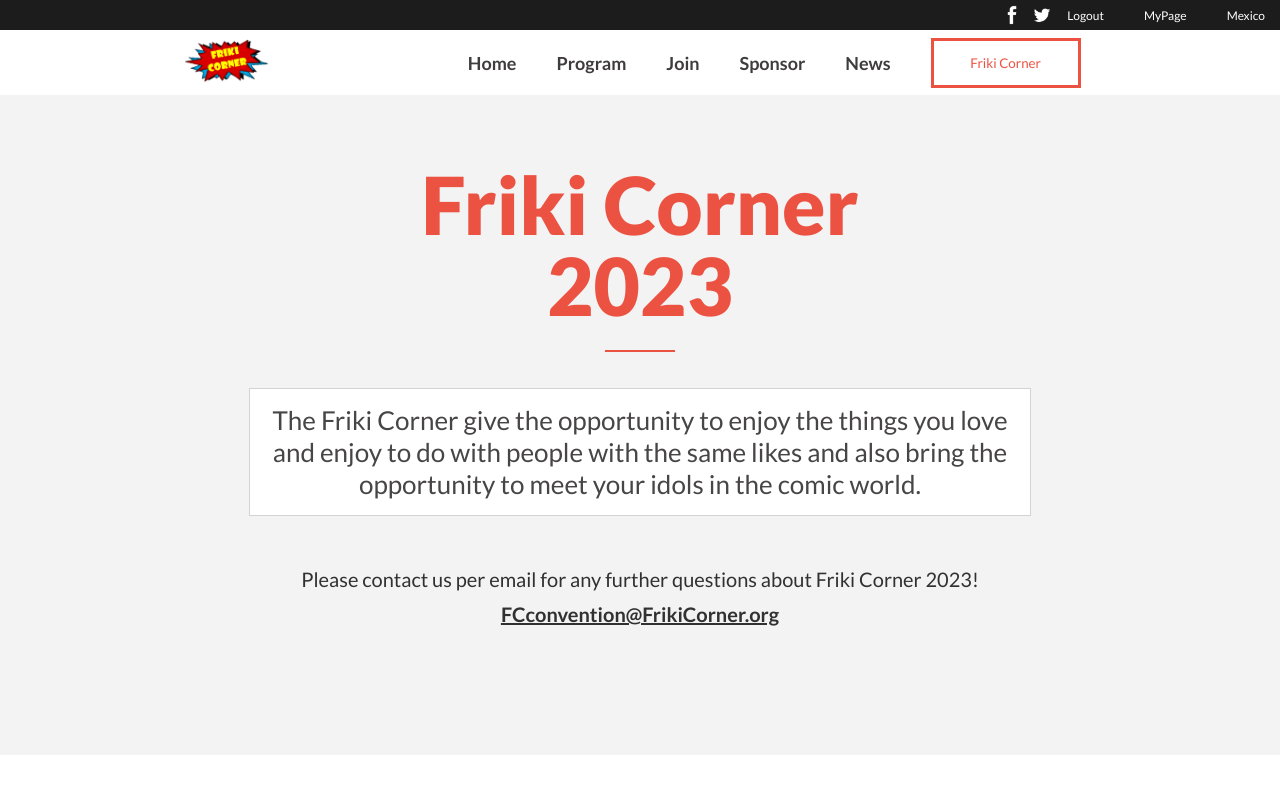
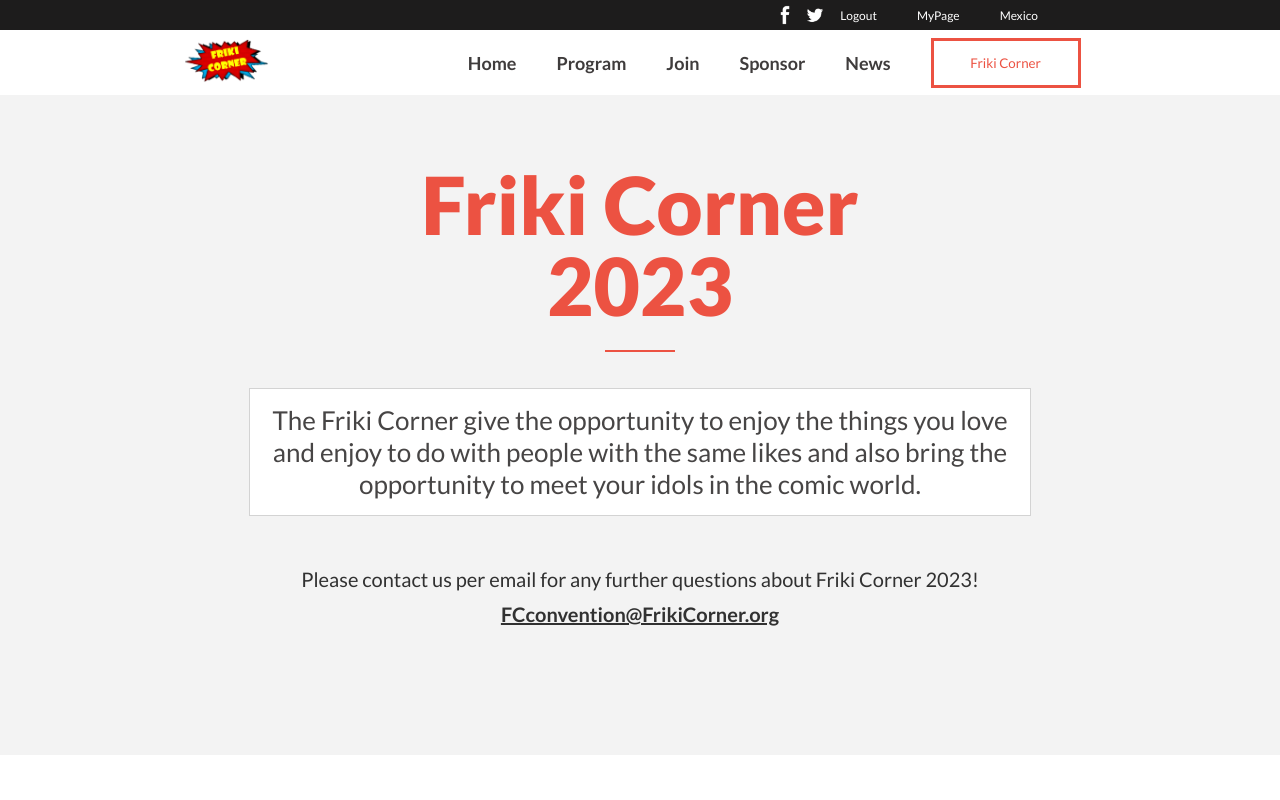
Before and after one commit to AndreaM2429/Capstone_project_Conference_page, a website: page pages/about.html in a window 1280 px wide. Shown: the top 800 px of the page. Drawn offline with Linux system fonts and the light colour scheme.

Commit message:
Fix nav elements position

```diff
--- a/pages/about.html
+++ b/pages/about.html
@@ -13,6 +13,7 @@
     <header>
       <nav>
         <div class="desktop flexrowDesk navsup">
+          <div class="navcontain flexrowDesk">
             <img src="../Img/FaceIcon.png" alt="Facebook">
             <img src="../Img/TwitterIcon.png" alt="Twitter">
             <ul class="ul flexrow">
@@ -21,7 +22,9 @@
               <li>Mexico</li>
             </ul>
           </div>
+        </div>
         <div class="desktop flexrowDesk navdesk">
+          <div class="divop flexrowDesk">
             <a href="../index.html"><img src="../Img/logo.png" alt="Friki Corner"></a>
             <ul class="ul flexrow">
               <li><a class="select" href="../index.html">Home</a></li>
@@ -31,6 +34,7 @@
               <li class="select">News</li>
               <li class="select"><button>Friki Corner</button></li>
             </ul>
+          </div>
         </div>
         <div class="mobmenu flexrow">
           <div class="mobile">
--- a/styles/home.css
+++ b/styles/home.css
@@ -299,13 +299,19 @@ footer {
   .navsup {
     background-color: #1d1c1c;
     width: 100%;
-    justify-content: end;
     height: 30px;
+    justify-content: space-evenly;
   }
 
   .navsup img {
     height: 20px;
     padding-left: 10px;
+  }
+
+  .navcontain {
+    width: 644px;
+    justify-content: end;
+    padding-left: 182px;
   }
 
   .ul {
@@ -321,7 +327,7 @@ footer {
   .navdesk {
     background-color: #fff;
     height: 65px;
-    justify-content: space-evenly;
+    justify-content: flex-end;
   }
 
   .divop {
```
Also changed, not shown: index.html (+2 -0 lines). Lines whose indentation alone changed are shown as unchanged.
